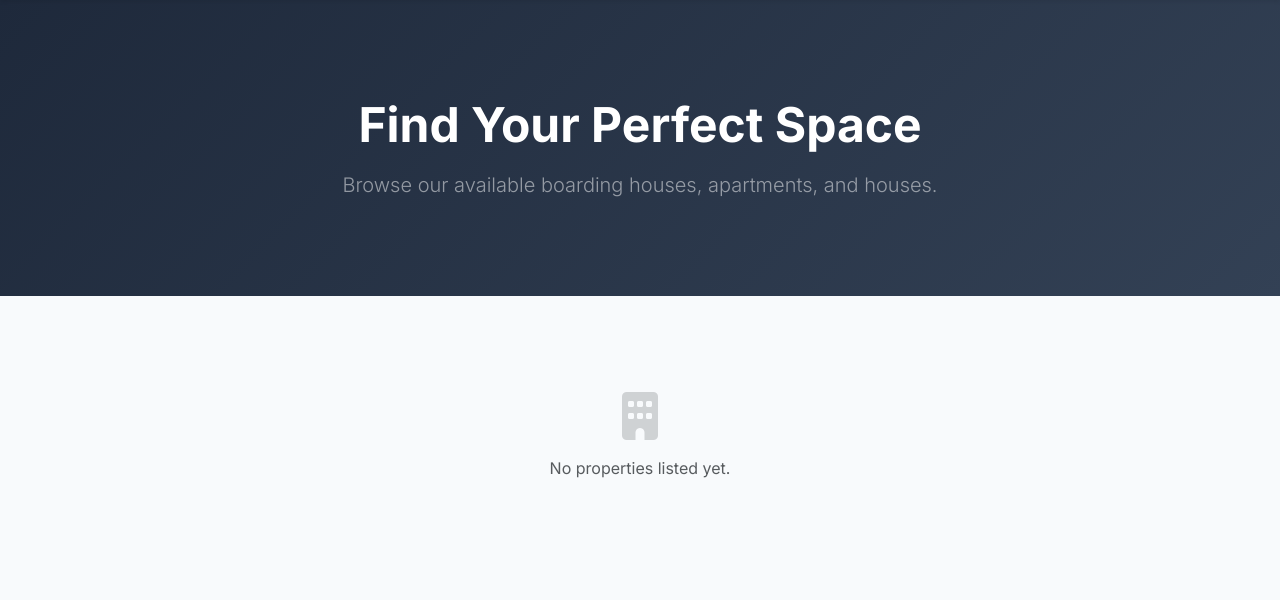
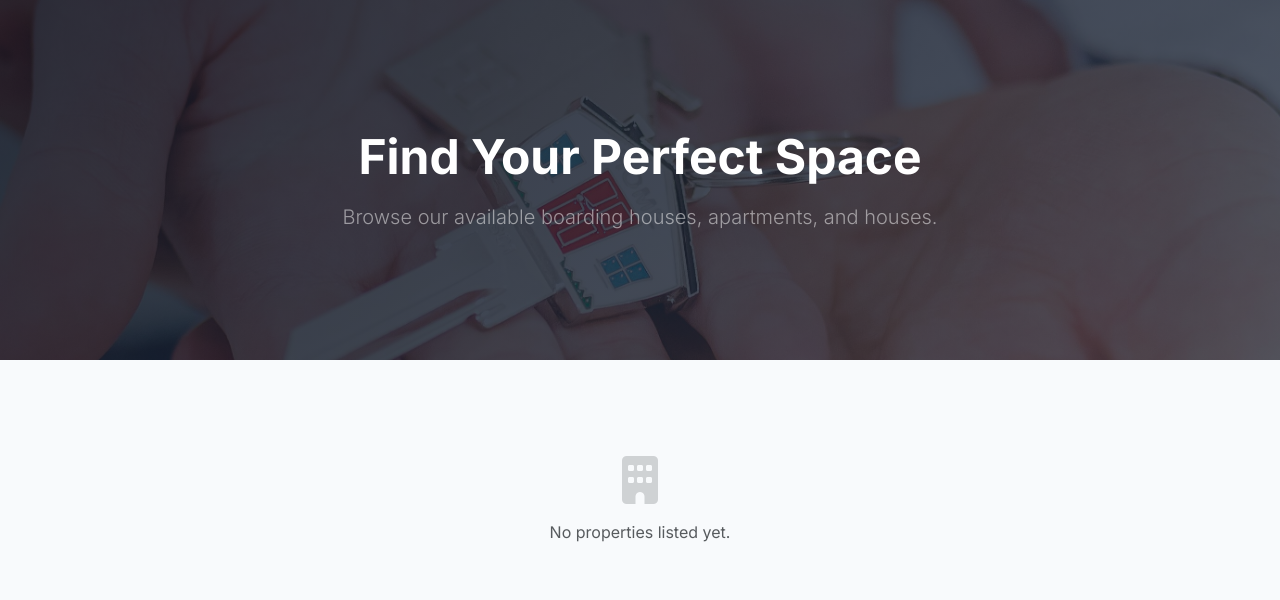
Before and after one commit to hdsn211/BHPropManagement, a Django app: page / in a window 1280 px wide. Shown: the part 72-672 px from the top of the page. Run offline with Django 5.2, Linux system fonts and the light colour scheme; data that the repository does not hold is empty.

Commit message:
Cleaning again

```diff
--- a/config/settings.py
+++ b/config/settings.py
@@ -124,7 +124,11 @@ USE_TZ = True
 # https://docs.djangoproject.com/en/6.0/howto/static-files/
 
 STATIC_URL = 'static/'
+STATIC_URL = '/static/'
 
+STATICFILES_DIRS = [
+    os.path.join(BASE_DIR, 'static'),
+]
 LOGIN_URL = 'login'
 MEDIA_URL = '/media/'
 MEDIA_ROOT = os.path.join(BASE_DIR, 'media')
--- a/properties/templates/properties/public_home.html
+++ b/properties/templates/properties/public_home.html
@@ -1,5 +1,6 @@
 <!DOCTYPE html>
 <html lang="en">
+{% load static %}
 <head>
     <meta charset="UTF-8">
     <meta name="viewport" content="width=device-width, initial-scale=1.0">
@@ -15,7 +16,33 @@
             flex-direction: column;
             min-height: 100vh;
         }
-        .hero-section { background: linear-gradient(135deg, #1e293b 0%, #334155 100%); color: white; padding: 6rem 0; }
+
+        .hero-section {
+            background-image: url("{% static 'images/bg.jpg' %}");
+            background-size: cover;
+            background-position: center;
+            background-repeat: no-repeat;
+            color: white;
+            padding: 8rem 0;
+            position: relative;
+        }
+
+        .hero-section::before {
+            content: '';
+            position: absolute;
+            top: 0;
+            left: 0;
+            right: 0;
+            bottom: 0;
+            background: linear-gradient(135deg, rgba(11, 17, 32, 0.85), rgba(30, 41, 59, 0.75));
+            z-index: 1;
+        }
+
+        .hero-section .container {
+            position: relative;
+            z-index: 2;
+        }
+
         .property-card {
             border-radius: 16px; overflow: hidden; border: none;
             box-shadow: 0 4px 20px rgba(0,0,0,0.06); transition: transform 0.3s ease;
```
Also changed, not shown: static/images/bg.jpg (added).
